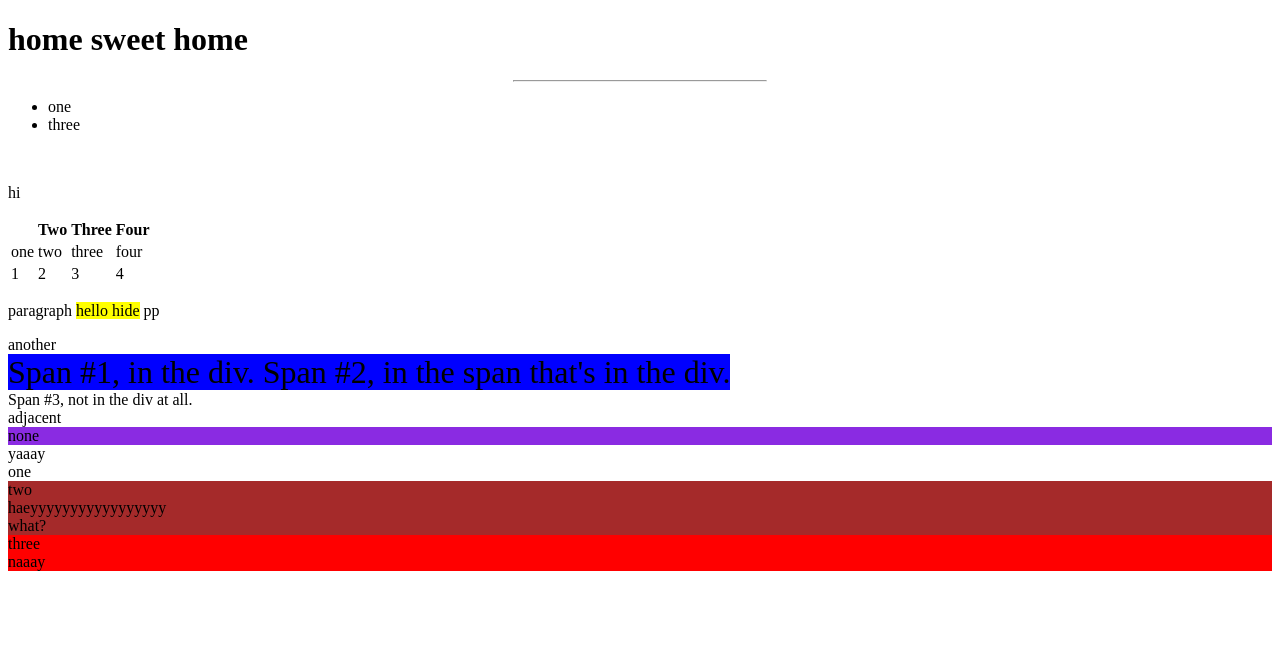
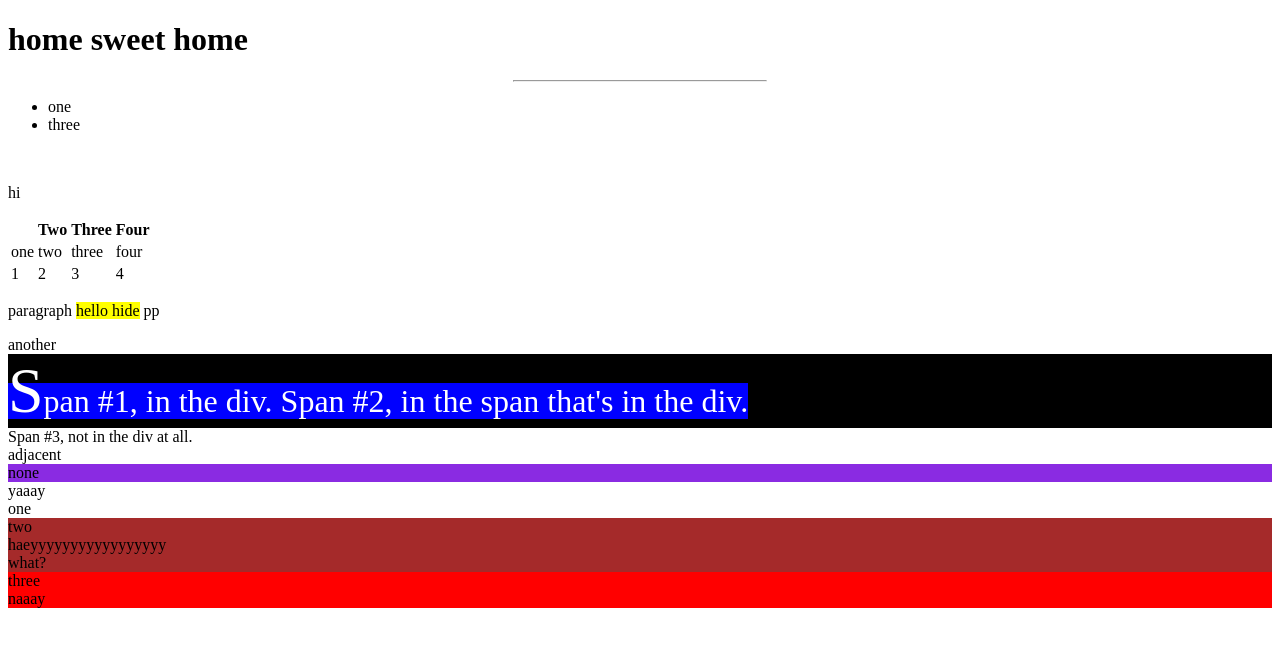
Before and after one commit to 0xedb/html_experiments, a plain HTML site: page experiment/index.html in a window 1280 px wide. In both pictures the pointer is over the element 640 px from the left and 362 px from the top of the page. Drawn offline with Linux system fonts and the light colour scheme.

Commit message:
pseudo element

```diff
--- a/experiment/index.html
+++ b/experiment/index.html
@@ -66,7 +66,6 @@
   </body>
   <style>
     span {
-
     }
     div:hover {
       font-size: 2rem;
@@ -89,5 +88,13 @@
     div > span {
       background: blue;
     }
+
+    div:hover {
+      color: white;
+      background: black;
+    }
+    div:hover::first-letter {
+      font-size: 4rem;
+    }
   </style>
 </html>
```
